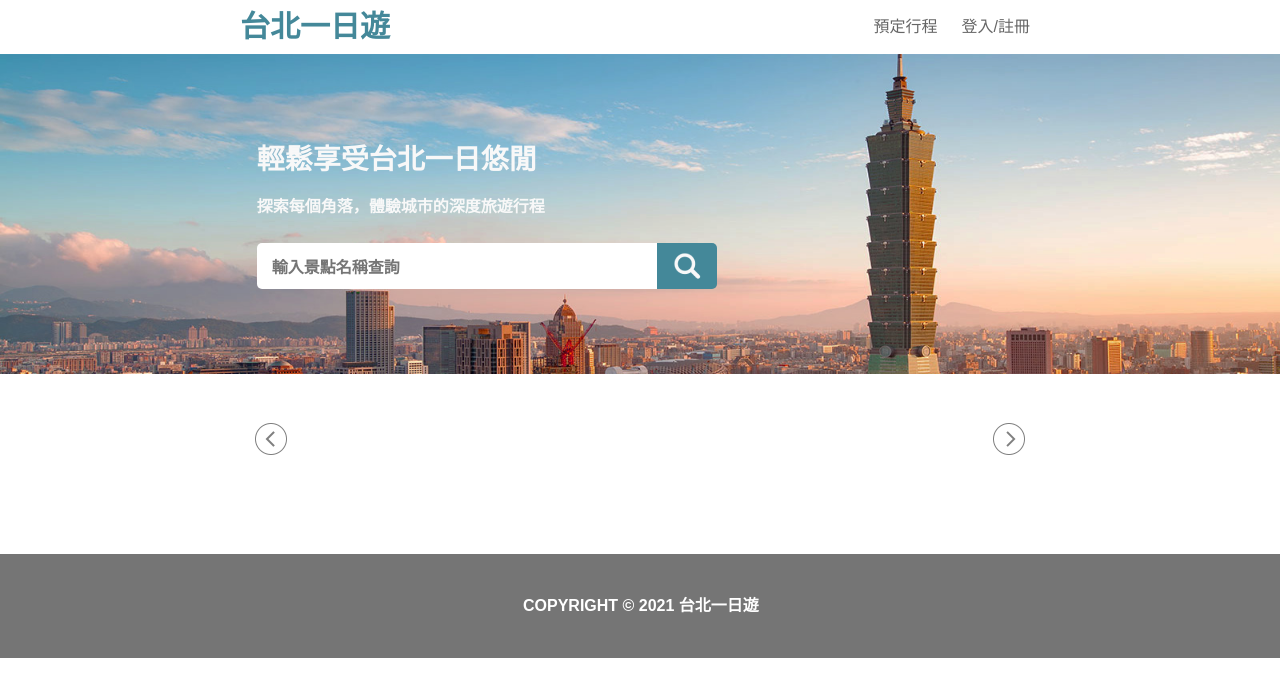
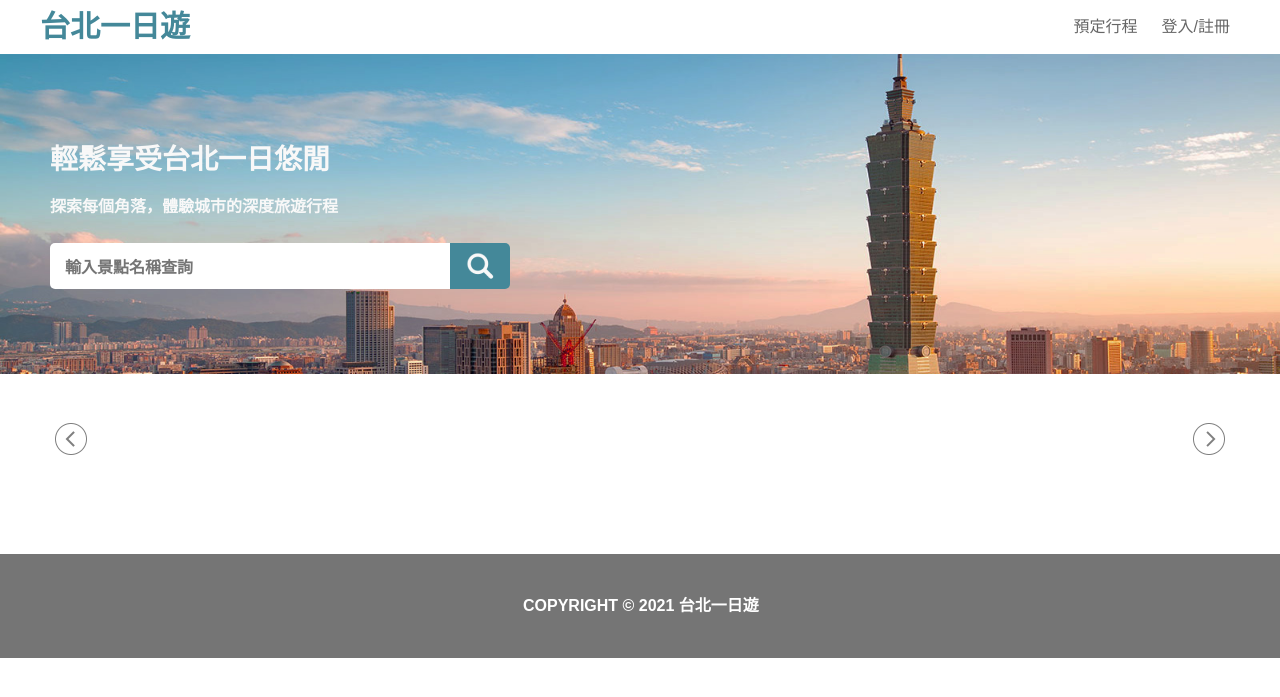
Before and after one commit to millie0808/wehelp_stage2, a Flask app: page / in a window 1280 px wide. Shown: the top 697 px of the page. Run offline with Flask 3, Linux system fonts and the light colour scheme; data that the repository does not hold is empty.

Commit message:
fix scrolling effect and main frame width

```diff
--- a/static/index.css
+++ b/static/index.css
@@ -1,5 +1,6 @@
 body{
     margin: 0px;
+    scroll-behavior: smooth;
 }
 input{
     border: 0;
@@ -36,7 +37,8 @@ button{
     justify-content: center;
 }
 .header__container{
-    width: 62.5%;
+    /* width: 62.5%; */
+    width: 1200px;
     height: 34px;
 
     display: flex;
@@ -111,8 +113,7 @@ button{
 }
 .guide{
     box-sizing: border-box;
-    width: 61.458333%;
-    max-width: 1200px;
+    width: 1200px;
     height: auto;
     max-height: 169px;
     padding: 10px;
@@ -235,7 +236,7 @@ button{
     height: auto;
 }
 .main__list-bar{
-    width: 62.5%;
+    width: 1200px;
     height: auto;
     max-height: 70px;
     padding: 0px 0px 20px 0px;
@@ -297,7 +298,7 @@ button{
     box-sizing: border-box;
 }
 .main__attractions{
-    width: 62.5%;
+    width: 1200px;
     padding: 15px 15px;
 
     box-sizing: border-box;
@@ -332,10 +333,13 @@ button{
 }
 .no_result{
     width: 100%;
-    height: auto;
+    height: 20px;
     border: 0;
     border-radius: 0;
     padding: 1px;
+
+    flex-direction: row;
+    align-items: center;
 }
 .main__attraction-img{
     width: 100%;
--- a/static/index.js
+++ b/static/index.js
@@ -161,33 +161,37 @@ observer.observe(footer);
 const listBarContainer = document.querySelector(".main__list-bar-container");
 const listBarLeftButton = document.querySelector(".main__list-bar-left-btn");
 const listBarRightButton = document.querySelector(".main__list-bar-right-btn");
-let windowWidth = window.screen.width;
-// 獲取當下視窗寬度
-document.addEventListener("DOMContentLoaded", () => {
-    windowWidth = window.screen.width;
-    window.addEventListener("resize", () => {
-        windowWidth = window.screen.width;
-    });
-});
 // 左滾動按鈕事件
 listBarLeftButton.addEventListener("click", () => {
+    let windowWidth = window.screen.width;
+    let listBarCurrentLocation = listBarContainer.scrollLeft;
     if(windowWidth > 1200){
-        scrollWidth = windowWidth*0.625 - 47*2;
+        scrollWidth = windowWidth*0.625 - 47*3;
     }
     else{
-        scrollWidth = windowWidth - 47*2;
+        scrollWidth = windowWidth - 47*3;
     }
-    listBarContainer.scrollLeft -= scrollWidth; // 滾動量
+    let listBarTargetLocation = listBarCurrentLocation - scrollWidth;
+    listBarContainer.scrollTo({
+        left: listBarTargetLocation,
+        behavior: 'smooth'
+    });
 });
 // 右滾動按鈕事件
 listBarRightButton.addEventListener("click", () => {
+    let windowWidth = window.screen.width;
+    let listBarCurrentLocation = listBarContainer.scrollLeft;
     if(windowWidth > 1200){
-        scrollWidth = windowWidth*0.625 - 47*2;
+        scrollWidth = windowWidth*0.625 - 47*3;
     }
     else{
-        scrollWidth = windowWidth - 47*2;
+        scrollWidth = windowWidth - 47*3;
     }
-    listBarContainer.scrollLeft += scrollWidth; // 滾動量
+    let listBarTargetLocation = listBarCurrentLocation + scrollWidth;
+    listBarContainer.scrollTo({
+        left: listBarTargetLocation,
+        behavior: 'smooth'
+    });
 });
 
 // Search input : Focus
```
